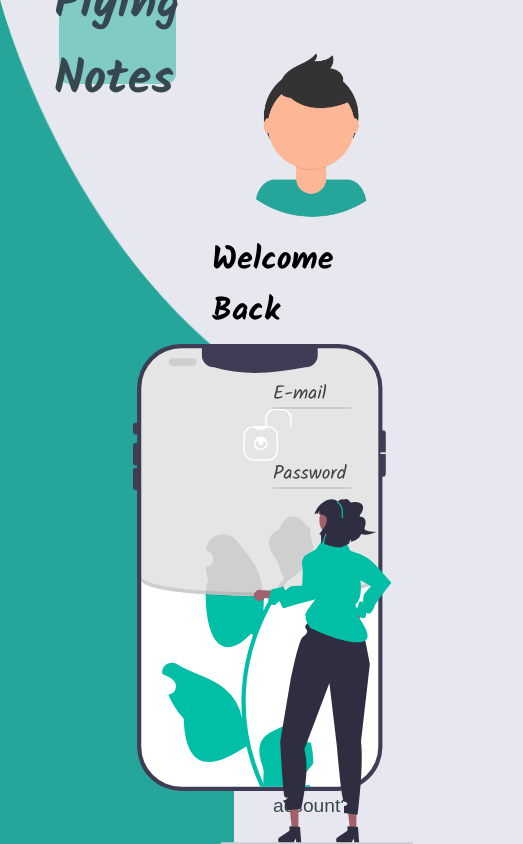
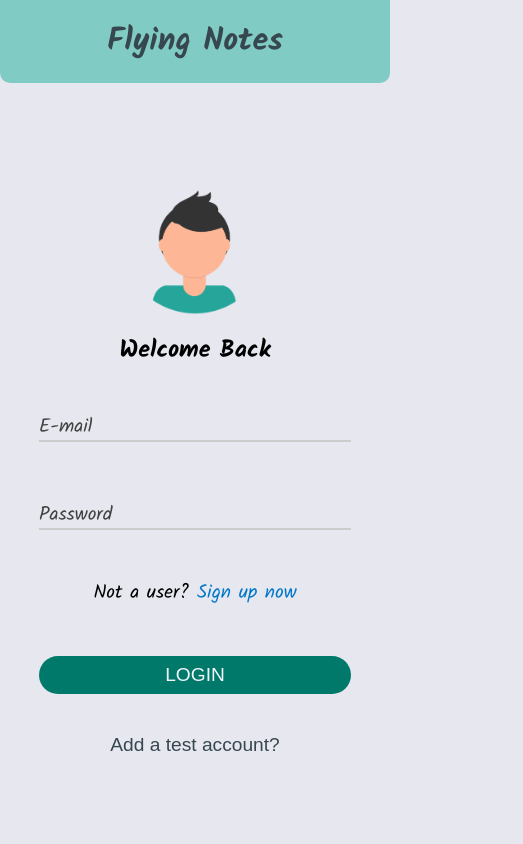
Before and after one commit to FrontEndDevo/Flying-Notes, a React (Create React App) app: page /Flying-Notes/authentication in a window 390 px wide. Shown: the whole page, 523 px wide, since content can reach past the window. Built offline with nearby package versions, Linux system fonts and the light colour scheme.

Commit message:
Responsive Auth component

```diff
--- a/src/components/Auth/Auth.module.scss
+++ b/src/components/Auth/Auth.module.scss
@@ -1,4 +1,5 @@
 @use "../../styles/vars" as *;
+@use "../../styles/mixins" as *;
 
 .auth {
   display: flex;
@@ -215,3 +216,90 @@
     }
   }
 }
+
+@include responsiveNote(tablet) {
+  .auth {
+    .wave-background {
+      img {
+        width: 400px;
+        height: 400px;
+        left: 40%;
+      }
+
+      h2 {
+        font-size: $med_font;
+        height: 7%;
+      }
+    }
+
+    .content {
+      .user {
+        gap: 0rem;
+        img {
+          width: 150px;
+          height: 150px;
+        }
+
+        h3 {
+          font-size: $med_font;
+        }
+      }
+
+      form {
+        width: 75%;
+
+        .field {
+          input {
+            height: 30px;
+          }
+        }
+      }
+    }
+  }
+}
+
+@include responsiveNote(mobile) {
+  .auth {
+    flex-direction: column;
+
+    .wave-background {
+      width: 100%;
+      background-image: none;
+      img {
+        display: none;
+      }
+
+      h2 {
+        font-size: $large_font;
+        width: 100%;
+        height: auto;
+        margin-bottom: auto;
+        padding: 1rem;
+      }
+    }
+
+    .content {
+      width: 100%;
+      margin-bottom: 5rem;
+      .user {
+        img {
+          width: 150px;
+          height: 150px;
+        }
+
+        h3 {
+          font-size: $med_font;
+        }
+      }
+
+      form {
+        gap: 3rem;
+        width: 80%;
+
+        button {
+          font-size: $small_font;
+        }
+      }
+    }
+  }
+}
```
